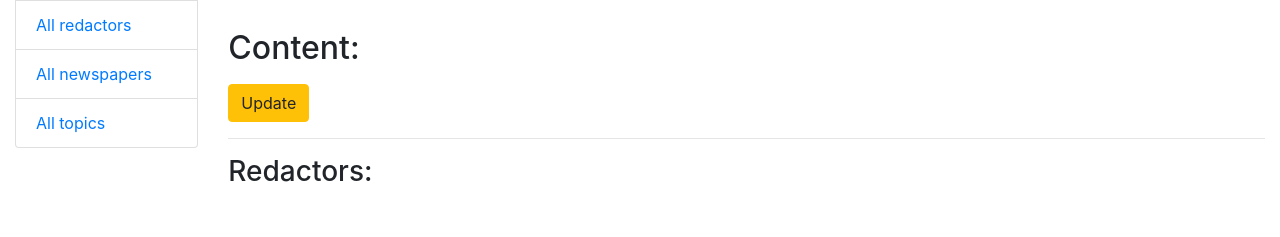
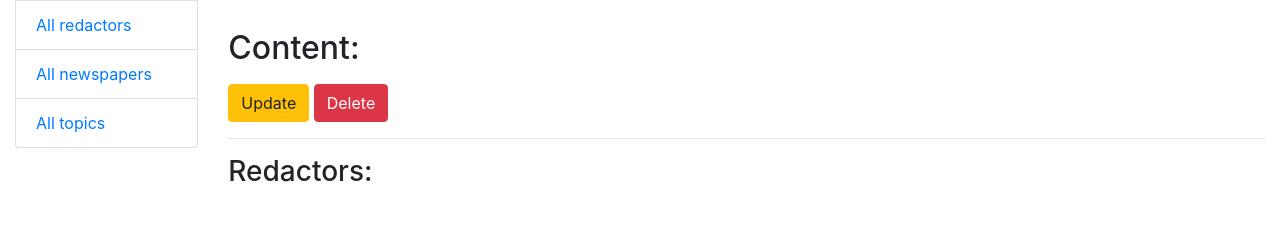
Before and after one commit to EugeneDolinskiy/news-agency, a Django app: template templates/news_management/newspaper_detail.html in a window 1280 px wide. Shown: the part 69-306 px from the top of the page. Run offline with Django 5.2, Linux system fonts and the light colour scheme; the template is opened without the code that fills it, so the values that code supplies are empty.

Commit message:
add possibility to delete newspaper from newspaper detail page

```diff
--- a/templates/news_management/newspaper_detail.html
+++ b/templates/news_management/newspaper_detail.html
@@ -18,6 +18,9 @@
     <a href="{% url 'news_management:newspaper-update' pk=newspaper.id %}" class="btn btn-warning">
       Update
     </a>
+    <a href="{% url 'news_management:newspaper-delete' pk=newspaper.id %}" class="btn btn-danger">
+      Delete
+    </a>
   </p>
   <hr>
   <h3>
```
